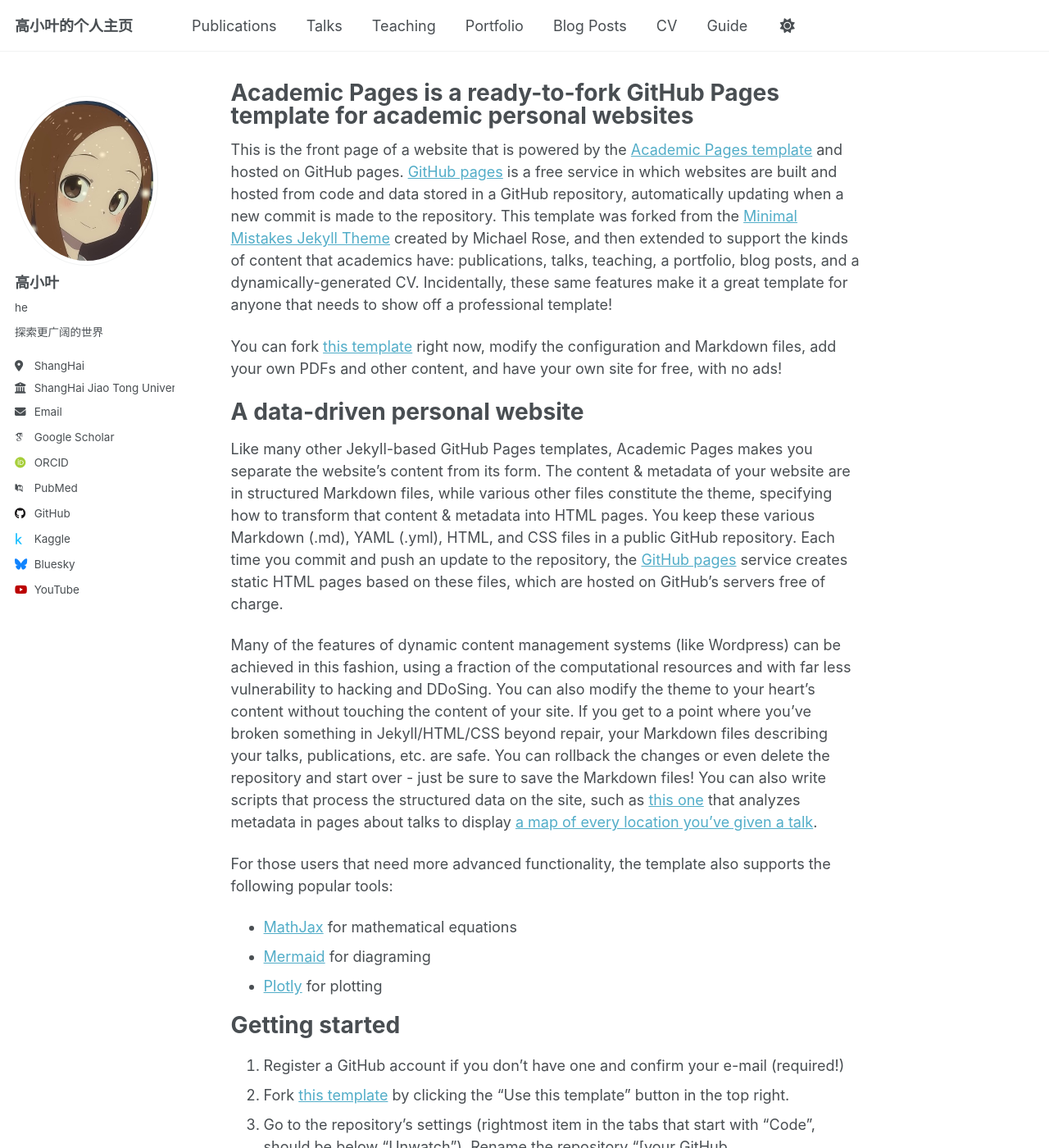
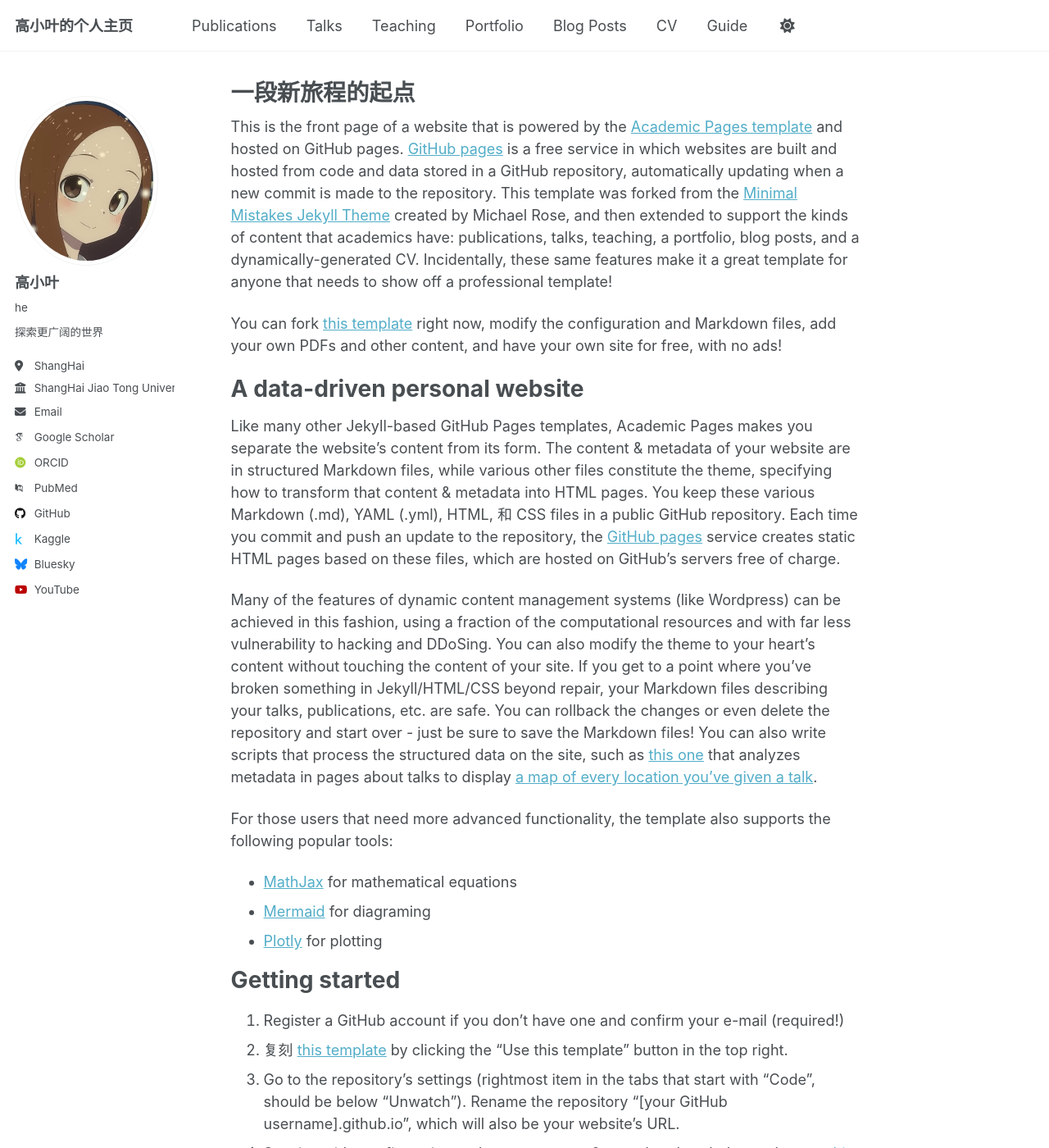
Before and after one commit to gaoyesjtu/gaoyesjtu.github.io, a Jekyll site: the page built from _pages/about.md, in a window 1280 px wide and 1400 px high. Shown: the whole window at 82% size. Built offline with Jekyll 4.4.1, drawn with Linux system fonts in a browser that asks for light colours; some web fonts are replaced; a script that is not in the unit is left out.

Commit message:
Update about.md

```diff
--- a/_pages/about.md
+++ b/_pages/about.md
@@ -1,6 +1,6 @@
 ---
 permalink: /
-title: "Academic Pages is a ready-to-fork GitHub Pages template for academic personal websites"
+title: "一段新旅程的起点"
 author_profile: true
 redirect_from:
   - /about/
@@ -13,7 +13,7 @@ This is the front page of a website that is powered by the [Academic Pages templ
 
 A data-driven personal website
 ======
-Like many other Jekyll-based GitHub Pages templates, Academic Pages makes you separate the website's content from its form. The content & metadata of your website are in structured Markdown files, while various other files constitute the theme, specifying how to transform that content & metadata into HTML pages. You keep these various Markdown (.md), YAML (.yml), HTML, and CSS files in a public GitHub repository. Each time you commit and push an update to the repository, the [GitHub pages](https://pages.github.com/) service creates static HTML pages based on these files, which are hosted on GitHub's servers free of charge.
+Like many other Jekyll-based GitHub Pages templates, Academic Pages makes you separate the website's content from its form. The content & metadata of your website are in structured Markdown files, while various other files constitute the theme, specifying how to transform that content & metadata into HTML pages. You keep these various Markdown (.md), YAML (.yml), HTML, 和 CSS files in a public GitHub repository. Each time you commit and push an update to the repository, the [GitHub pages](https://pages.github.com/) service creates static HTML pages based on these files, which are hosted on GitHub's servers free of charge.
 
 Many of the features of dynamic content management systems (like Wordpress) can be achieved in this fashion, using a fraction of the computational resources and with far less vulnerability to hacking and DDoSing. You can also modify the theme to your heart's content without touching the content of your site. If you get to a point where you've broken something in Jekyll/HTML/CSS beyond repair, your Markdown files describing your talks, publications, etc. are safe. You can rollback the changes or even delete the repository and start over - just be sure to save the Markdown files! You can also write scripts that process the structured data on the site, such as [this one](https://github.com/academicpages/academicpages.github.io/blob/master/talkmap.ipynb) that analyzes metadata in pages about talks to display [a map of every location you've given a talk](https://academicpages.github.io/talkmap.html).
 
@@ -25,7 +25,7 @@ For those users that need more advanced functionality, the template also support
 Getting started
 ======
 1. Register a GitHub account if you don't have one and confirm your e-mail (required!)
-1. Fork [this template](https://github.com/academicpages/academicpages.github.io) by clicking the "Use this template" button in the top right.
+1. 复刻 [this template](https://github.com/academicpages/academicpages.github.io) by clicking the "Use this template" button in the top right.
 1. Go to the repository's settings (rightmost item in the tabs that start with "Code", should be below "Unwatch"). Rename the repository "[your GitHub username].github.io", which will also be your website's URL.
 1. Set site-wide configuration and create content & metadata (see below -- also see [this set of diffs](http://archive.is/3TPas) showing what files were changed to set up [an example site](https://getorg-testacct.github.io) for a user with the username "getorg-testacct")
 1. Upload any files (like PDFs, .zip files, etc.) to the files/ directory. They will appear at https://[your GitHub username].github.io/files/example.pdf.
```
